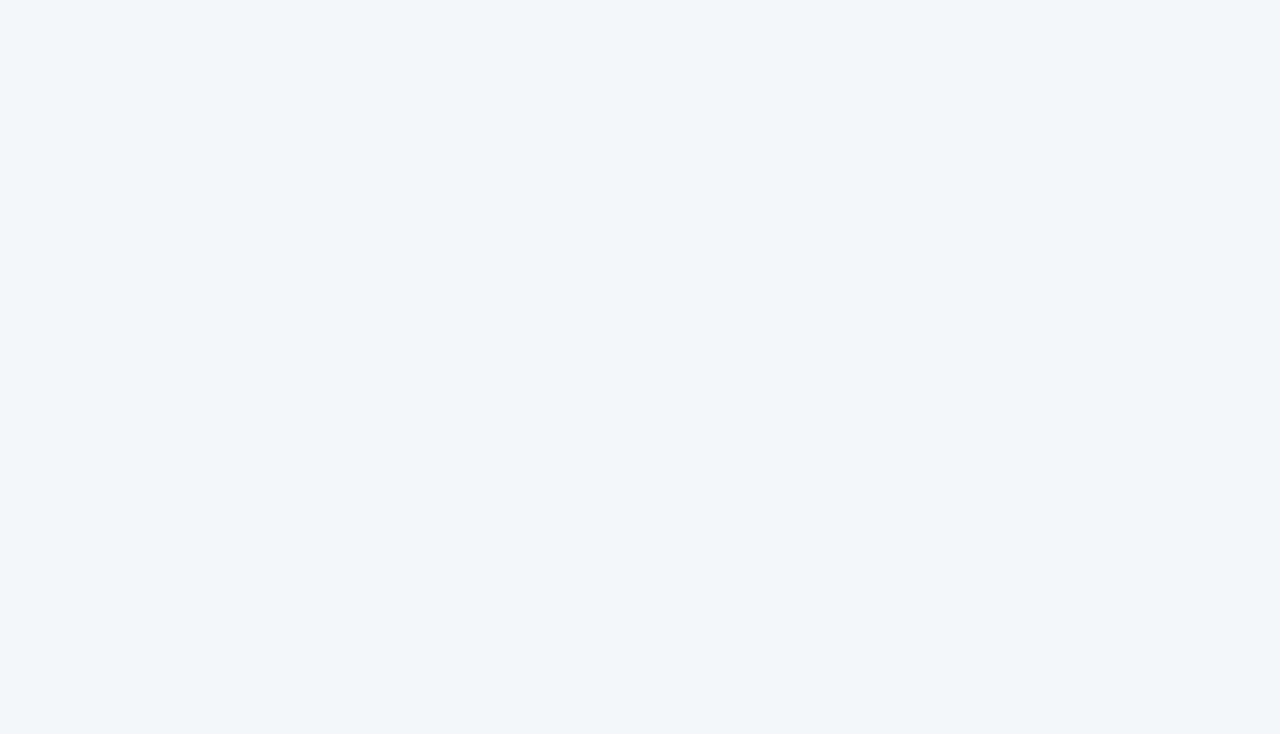
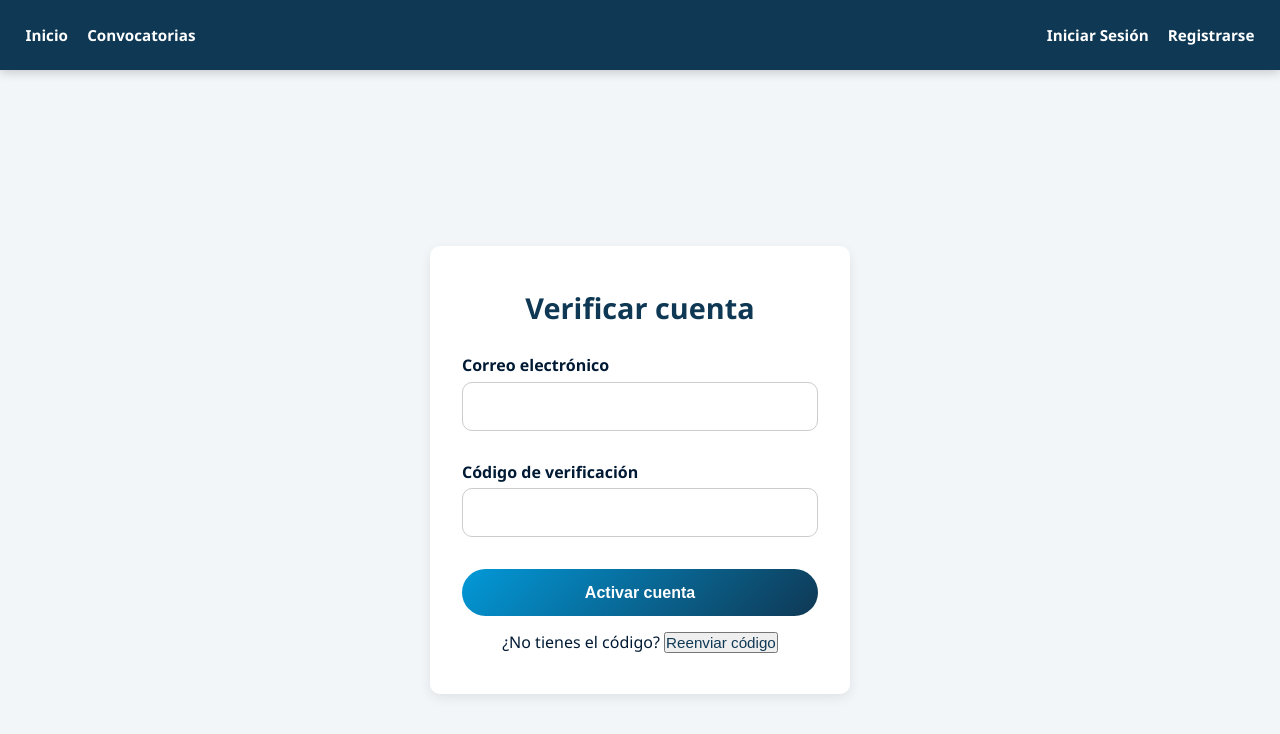
Before and after one commit to Yes-ID33/IngenieriaDeSoftwareGrupo2, a React (Vite) app in the folder client/: page /activar-cuenta in a window 1280 px wide. Before the commit this address had no page. Shown: the top 734 px of the page. Built offline with nearby package versions, Linux system fonts and the light colour scheme.

Commit message:
Se organiza directorio y se acomodan rutas

```diff
--- a/client/src/App.jsx
+++ b/client/src/App.jsx
@@ -1,9 +1,10 @@
 import { BrowserRouter, Routes, Route } from 'react-router-dom'
-import Firstpages from './Componentes/Firstpages';
-import Login from './Componentes/Login';
-import Register from './Componentes/Register';
-import "./index.css";
-import "./auth.css";
+import PaginaInicial from './pages/PaginaInicial';
+import Login from './pages/Login';
+import Register from './pages/Register';
+import ActivarCuenta from './pages/activarCuenta';
+import "./styles/index.css";
+import "./styles/auth.css";
 
 function App() {
 
@@ -12,9 +13,10 @@ function App() {
     <div>
        <BrowserRouter>
         <Routes>
-            <Route path="/" element={<Firstpages />} />
+            <Route path="/" element={<PaginaInicial />} />
             <Route path="/login" element={<Login />} />
             <Route path="/register" element={<Register />} />
+            <Route path="/activar-cuenta" element={<ActivarCuenta />} />
         </Routes>
     </BrowserRouter>
     </div>
--- a/client/src/Componentes/Login.jsx
+++ b/client/src/pages/Login.jsx
@@ -1,6 +1,6 @@
 import React from 'react';
-import "../index.css";
-import "../auth.css";
+import "../styles/index.css";
+import "../styles/auth.css";
 
 const Login = () => {
   return (
--- a/client/src/Componentes/Firstpages.jsx
+++ b/client/src/pages/PaginaInicial.jsx
@@ -1,7 +1,7 @@
 import { Link } from 'react-router-dom';
-import styles from '../firstpages.module.css'; // asegúrate que el nombre del archivo sea singular y correcto
+import styles from '../styles/paginainicial.module.css'; // asegúrate que el nombre del archivo sea singular y correcto
 
-const FirstPages = () => {
+const PaginaInicial = () => {
   return (
   <div className='layoutContent'>
     <div className={styles.firstpagesMain}>
@@ -68,4 +68,4 @@ const FirstPages = () => {
   );
 };
 
-export default FirstPages;
+export default PaginaInicial;
--- a/client/src/Componentes/Register.jsx
+++ b/client/src/pages/Register.jsx
@@ -1,7 +1,8 @@
 import React, { useState } from 'react';
 import axios from 'axios';
-import "../index.css";
-import "../auth.css";
+import { useNavigate } from 'react-router-dom';
+import "../styles/index.css";
+import "../styles/auth.css";
 
 const Register = () => {
   const [formData, setFormData] = useState({
@@ -14,6 +15,7 @@ const Register = () => {
   });
 
   const [error, setError] = useState('');
+  const navigate = useNavigate();
 
   const handleChange = (e) => {
     setFormData(prev => ({
@@ -39,7 +41,12 @@ const Register = () => {
         contrasena: formData.contrasena
       });
 
-      alert(response.data.message);
+      navigate('/activar-cuenta', {
+        state: {
+          correo: formData.correo
+        }
+      });
+
       setError('');
     } catch (err) {
       console.error(err);
--- a/client/src/Componentes/activarCuenta.jsx
+++ b/client/src/pages/activarCuenta.jsx
@@ -1,13 +1,33 @@
-import React, { useState } from 'react';
+import React, { useState, useEffect } from 'react';
+import { useLocation, useNavigate } from 'react-router-dom'; // AGREGADO
 import axios from 'axios';
-import "../index.css";
-import "../auth.css";
+import "../styles/index.css";
+import "../styles/auth.css";
 
 const ActivarCuenta = () => {
   const [correo, setCorreo] = useState('');
   const [token, setToken] = useState('');
   const [mensaje, setMensaje] = useState('');
   const [error, setError] = useState('');
+
+  // AGREGADO: Para obtener datos de navegación y URL
+  const location = useLocation();
+  const navigate = useNavigate();
+
+  // AGREGADO: Pre-llenar correo desde navegación o URL
+  useEffect(() => {
+    // Obtener correo desde la navegación (cuando viene desde registro)
+    if (location.state?.correo) {
+      setCorreo(location.state.correo);
+    }
+
+    // Obtener correo desde URL params (cuando viene desde email)
+    const urlParams = new URLSearchParams(location.search);
+    const correoFromUrl = urlParams.get('correo');
+    if (correoFromUrl) {
+      setCorreo(correoFromUrl);
+    }
+  }, [location]);
 
   // Función para verificar la cuenta con el token
   const handleVerificar = async (e) => {
@@ -22,6 +42,17 @@ const ActivarCuenta = () => {
       });
 
       setMensaje(response.data.message);
+
+      // AGREGADO: Redirigir al login después de verificar
+      setTimeout(() => {
+        navigate('/login', {
+          state: {
+            message: 'Cuenta verificada exitosamente. Ya puedes iniciar sesión.',
+            correo: correo
+          }
+        });
+      }, 2000);
+
     } catch (err) {
       setError(err.response?.data?.message || 'Error al verificar la cuenta');
     }
```
Also changed, not shown: client/src/pages/convocatorias.jsx (added), client/src/pages/empresas.jsx (added), client/src/pages/vacantes.jsx (added), client/src/styles/auth.css (renamed from client/src/auth.css), client/src/styles/index.css (renamed from client/src/index.css), client/src/styles/paginainicial.module.css (renamed from client/src/firstpages.module.css), 1 other file (tests, documents, lock files or other folders).
